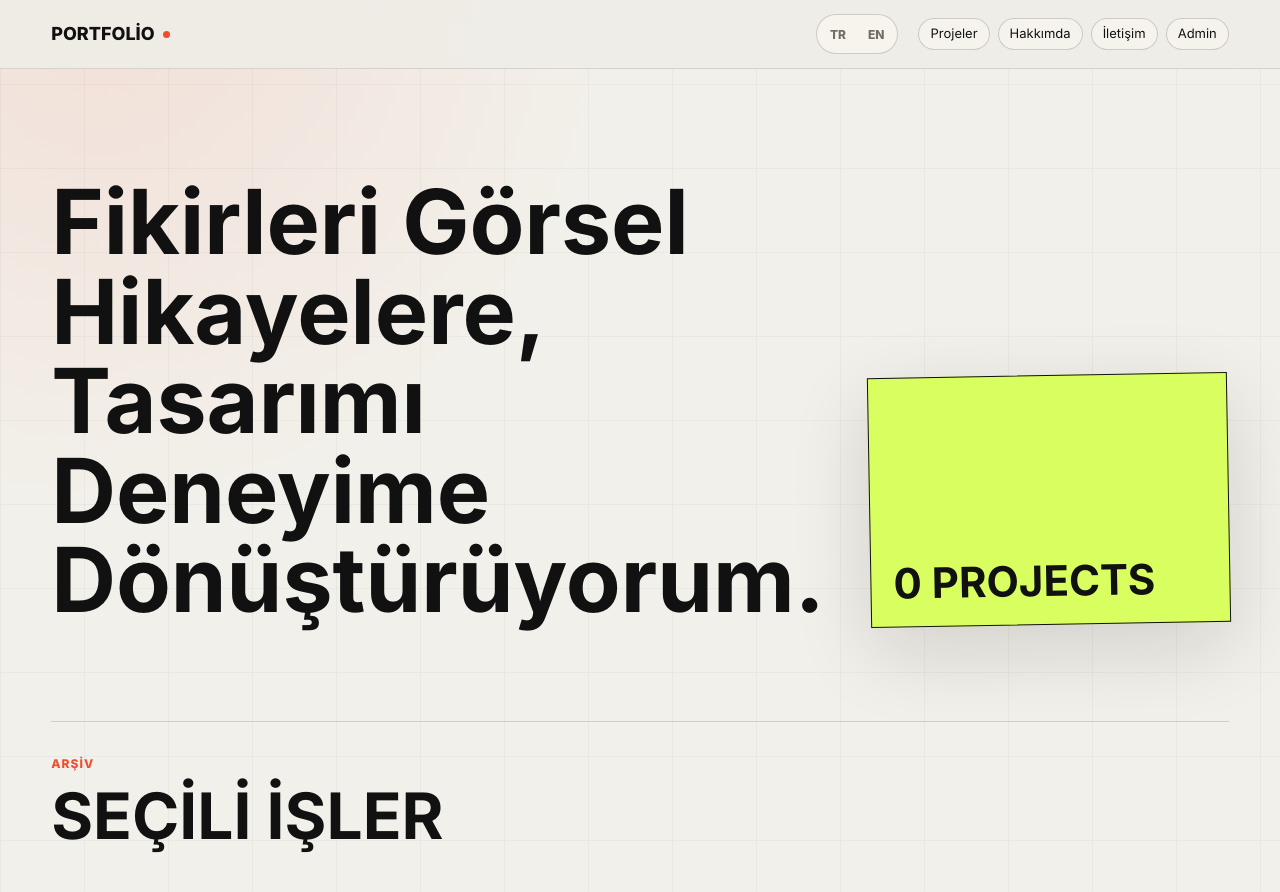
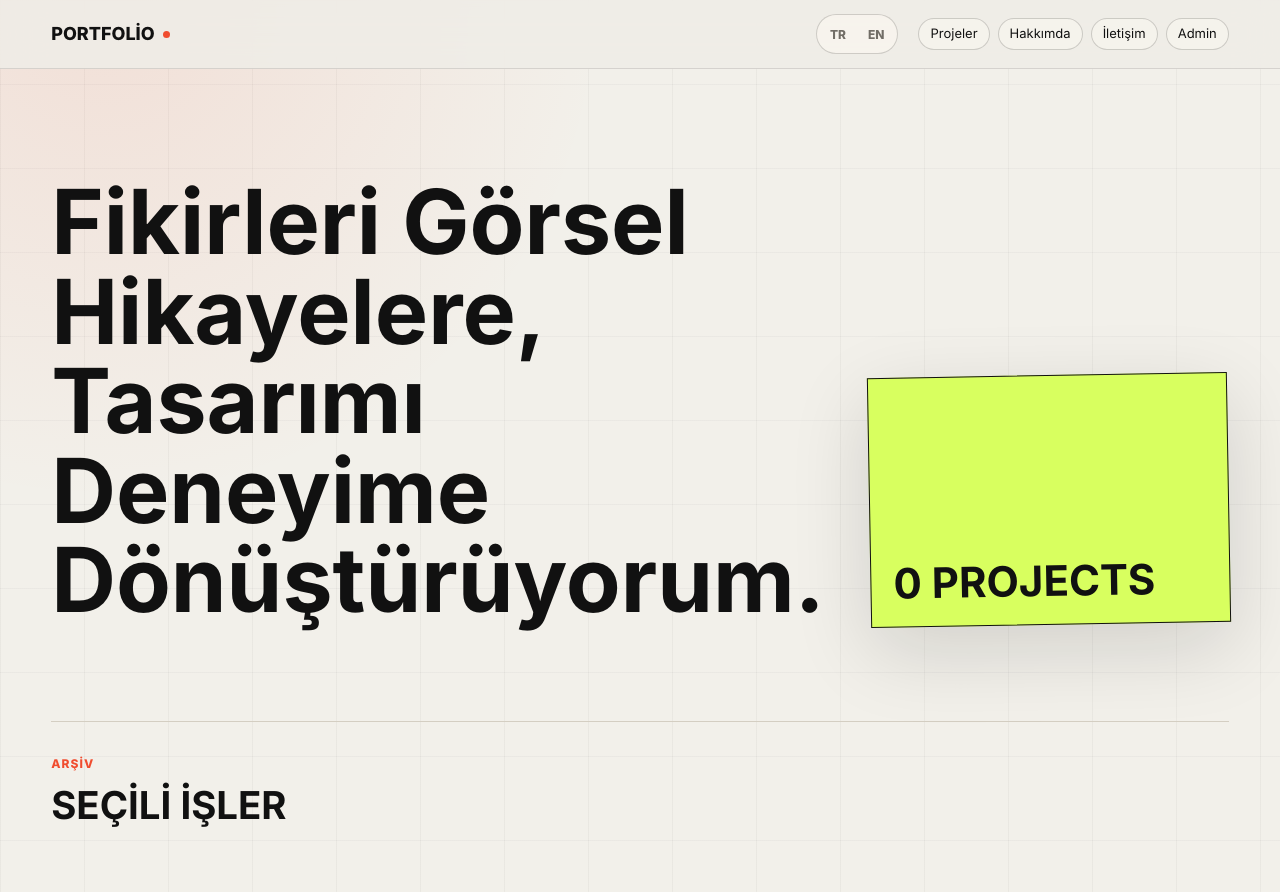
Before and after one commit to alikorkmaz-ai/designer-portfolio, a website: page public/index.html in a window 1280 px wide. Shown: the top 892 px of the page. Drawn offline with Linux system fonts and the light colour scheme; no server answers.

Commit message:
Match work section heading size

```diff
--- a/public/styles.css
+++ b/public/styles.css
@@ -518,6 +518,7 @@ button:hover,
   gap: 24px;
 }
 
+.work h2,
 .about h2,
 .contact h2 {
   font-size: clamp(22px, 3vw, 42px);
```
